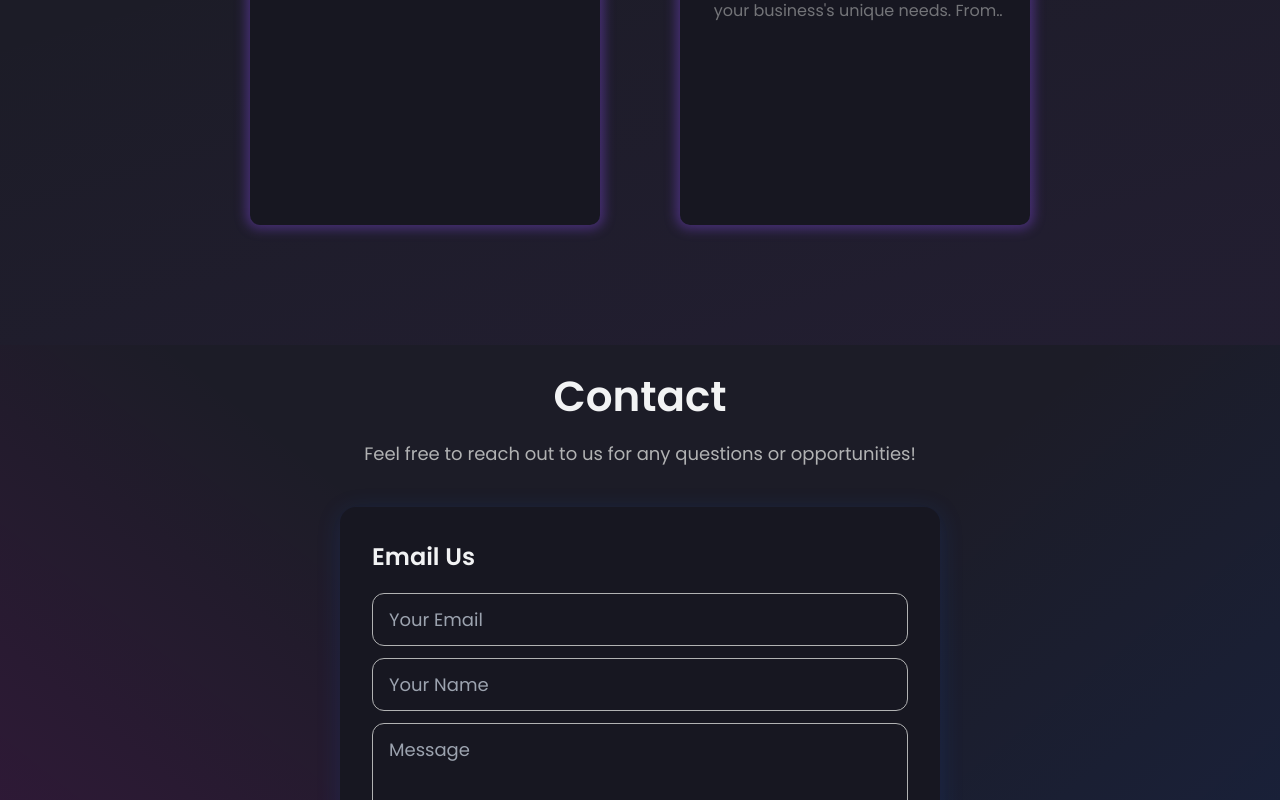
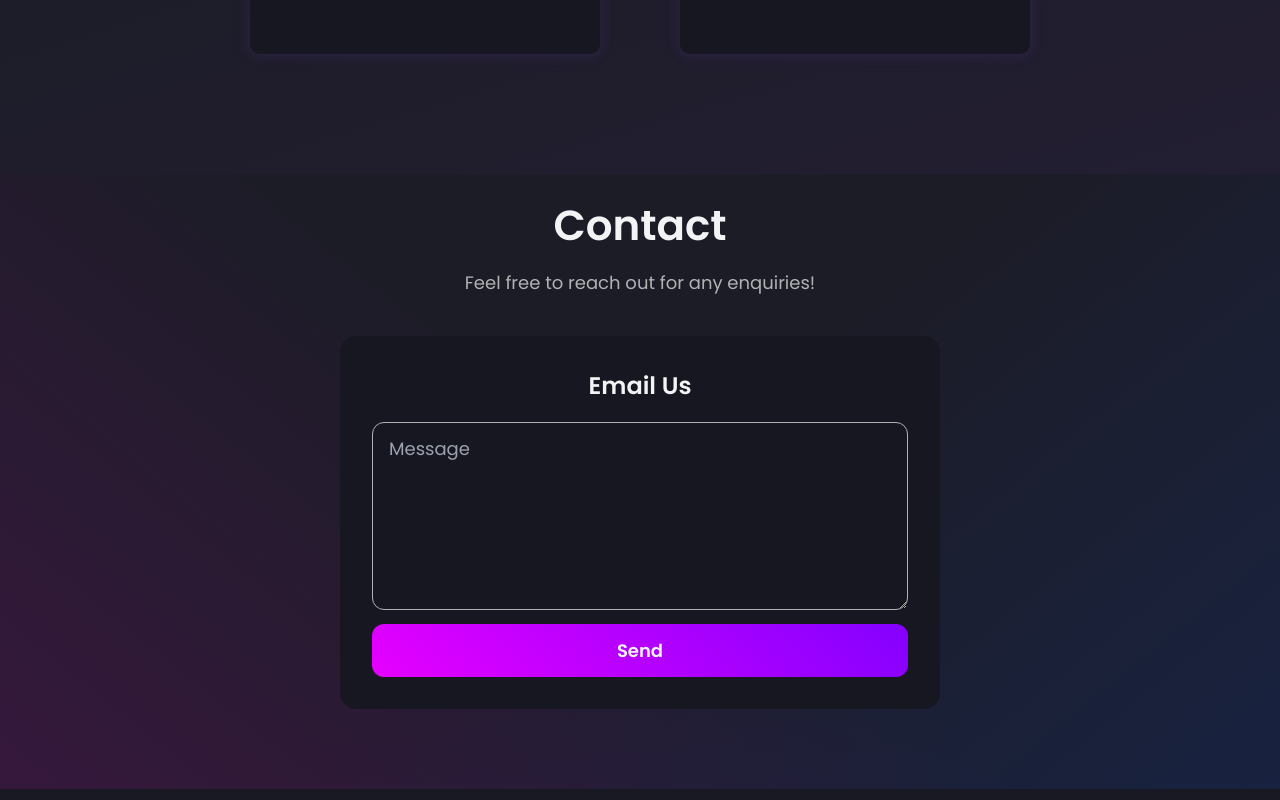
Before and after one commit to maneesh16m/mainnexzap, a React (Create React App) app: page / in a window 1280 px wide. Shown: the part 2000-2800 px from the top of the page. Built offline with nearby package versions, Linux system fonts and the light colour scheme.

Commit message:
cards shadow removed email contact modified

```diff
--- a/src/components/Cards/ServiceCards.jsx
+++ b/src/components/Cards/ServiceCards.jsx
@@ -21,7 +21,7 @@ const Card = styled.div`
     background-color: ${({ theme }) => theme.card};
     cursor: pointer;
     border-radius: 10px;
-    box-shadow: 0 0 12px 4px rgba(133, 76, 230, 0.4);
+    box-shadow: 0 0 12px 4px rgba(133, 76, 230, 0.1);
     overflow: hidden;
     padding: 26px;
     display: flex;
@@ -31,7 +31,6 @@ const Card = styled.div`
     transition: all 0.5s ease-in-out;
     &:hover {
         transform: translateY(-10px);
-        box-shadow: 0 0 50px 4px rgba(133, 76, 230, 0.6);
         filter: brightness(1.1);
     }
     &:hover ${Button} {
--- a/src/components/Contact/index.js
+++ b/src/components/Contact/index.js
@@ -1,8 +1,5 @@
 import React, {useState} from "react";
 import styled from "styled-components";
-
-import emailjs from "@emailjs/browser";
-
 
 const Container = styled.div`
   display: flex;
@@ -62,7 +59,7 @@ const ContactForm = styled.form`
   background-color: ${({ theme }) => theme.card};
   padding: 32px;
   border-radius: 16px;
-  box-shadow: rgba(23, 92, 230, 0.15) 0px 4px 24px;
+  cursor: pointer;
   margin-top: 28px;
   gap: 12px;
 `;
@@ -71,22 +68,10 @@ const ContactTitle = styled.div`
   font-size: 24px;
   margin-bottom: 6px;
   font-weight: 600;
+  text-align: center;
   color: ${({ theme }) => theme.text_primary};
 `;
 
-const ContactInput = styled.input`
-  flex: 1;
-  background-color: transparent;
-  border: 1px solid ${({ theme }) => theme.text_secondary};
-  outline: none;
-  font-size: 18px;
-  color: ${({ theme }) => theme.text_primary};
-  border-radius: 12px;
-  padding: 12px 16px;
-  &:focus {
-    border: 1px solid ${({ theme }) => theme.primary};
-  }
-`;
 
 const ContactInputMessage = styled.textarea`
   flex: 1;
@@ -132,35 +117,12 @@ const ContactButton = styled.input`
 `;
 
 const Contact = () => {
-  //hooks
-  const [name, setName] = useState('');
-  const [email, setEmail] = useState('');
   const [message, setMessage] = useState('');
 
   const handleSubmit = (e) => {
     e.preventDefault();
-    const serviceId = "service_id";
-    const templateId = "template_id";
-    const publicKey = "publickey";
-
-    const formData = {
-      to_name: "toname",
-      from_name: name,
-      from_email: email,
-      message: message,
-
-    };
-    emailjs
-      .send(serviceId, templateId, formData, publicKey)
-      .then((response) => {
-        console.log("Email sent successfully",response);
-        setName('');
-        setEmail('');
-        setMessage('');
-      })
-      .catch((error) => {
-        console.log("Error sending email :",error);
-      });
+    const mailtoUrl = `mailto:info@nexzap.com?subject=Contact Message&body=${message}`;
+    window.location.href = mailtoUrl;
   };
 
   return (
@@ -168,16 +130,18 @@ const Contact = () => {
       <Wrapper>
         <Title>Contact</Title>
         <Desc>
-          Feel free to reach out to us for any questions or opportunities!
+          Feel free to reach out for any enquiries!
         </Desc>
-        <ContactForm  onSubmit={handleSubmit}>
+        <ContactForm onSubmit={handleSubmit}>
           <ContactTitle>Email Us</ContactTitle>
-          <ContactInput placeholder="Your Email" type="text" value={email} onChange={(e)=>setEmail(e.target.value)} />
-          <ContactInput placeholder="Your Name" type="text" value={name} onChange={(e)=>setName(e.target.value)} />
-          <ContactInputMessage placeholder="Message" rows="6" type="text" value={message} onChange={(e)=>setMessage(e.target.value)} />
+          <ContactInputMessage
+            placeholder="Message"
+            rows="6"
+            value={message}
+            onChange={(e)=>setMessage(e.target.value)}
+          />
           <ContactButton type="submit" value="Send" />
         </ContactForm>
-
       </Wrapper>
     </Container>
   );
--- a/src/components/NexzapProducts/index.js
+++ b/src/components/NexzapProducts/index.js
@@ -151,8 +151,6 @@ const Products = () => {
     <Container id="products">
       <Wrapper>
         <Title>Products</Title>
-        <Desc> Our suite of products is designed to drive efficiency, improve workflow, and deliver a seamless user experience.
-        </Desc>
         <ProductContainer>
           {ProductsData.map((product, index) => (
             <Product key={index}>
--- a/src/components/NexzapServices/index.js
+++ b/src/components/NexzapServices/index.js
@@ -1,5 +1,5 @@
 import React from 'react'
-import { Container, Wrapper, Title, Desc, CardContainer } from './ServiceStyle'
+import { Container, Wrapper, Title, CardContainer } from './ServiceStyle'
 import ServiceCard from '../Cards/ServiceCards'
 import { Services } from '../../data/constants'
 
@@ -9,9 +9,6 @@ const NexzapServices = ({openModal,setOpenModal}) => {
     <Container id="services">
       <Wrapper>
         <Title>Services</Title>
-        <Desc className='mb-3'>
-        At NEXZAP, our commitment is to innovation, offering businesses the tools they need to stay ahead of the curve in an ever-evolving digital landscape.
-        </Desc>
         <CardContainer>
           {Services
             .map((project) => (
```
